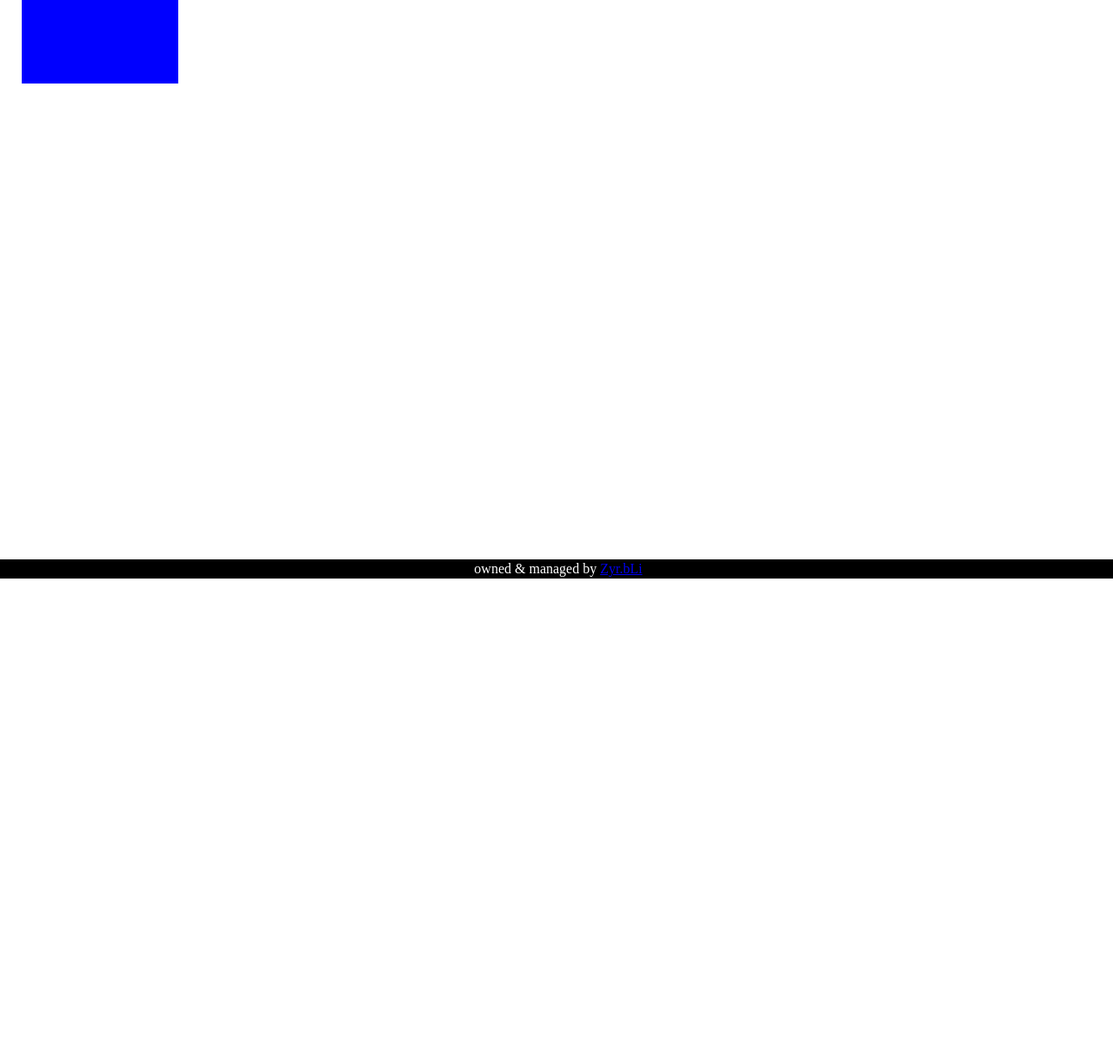
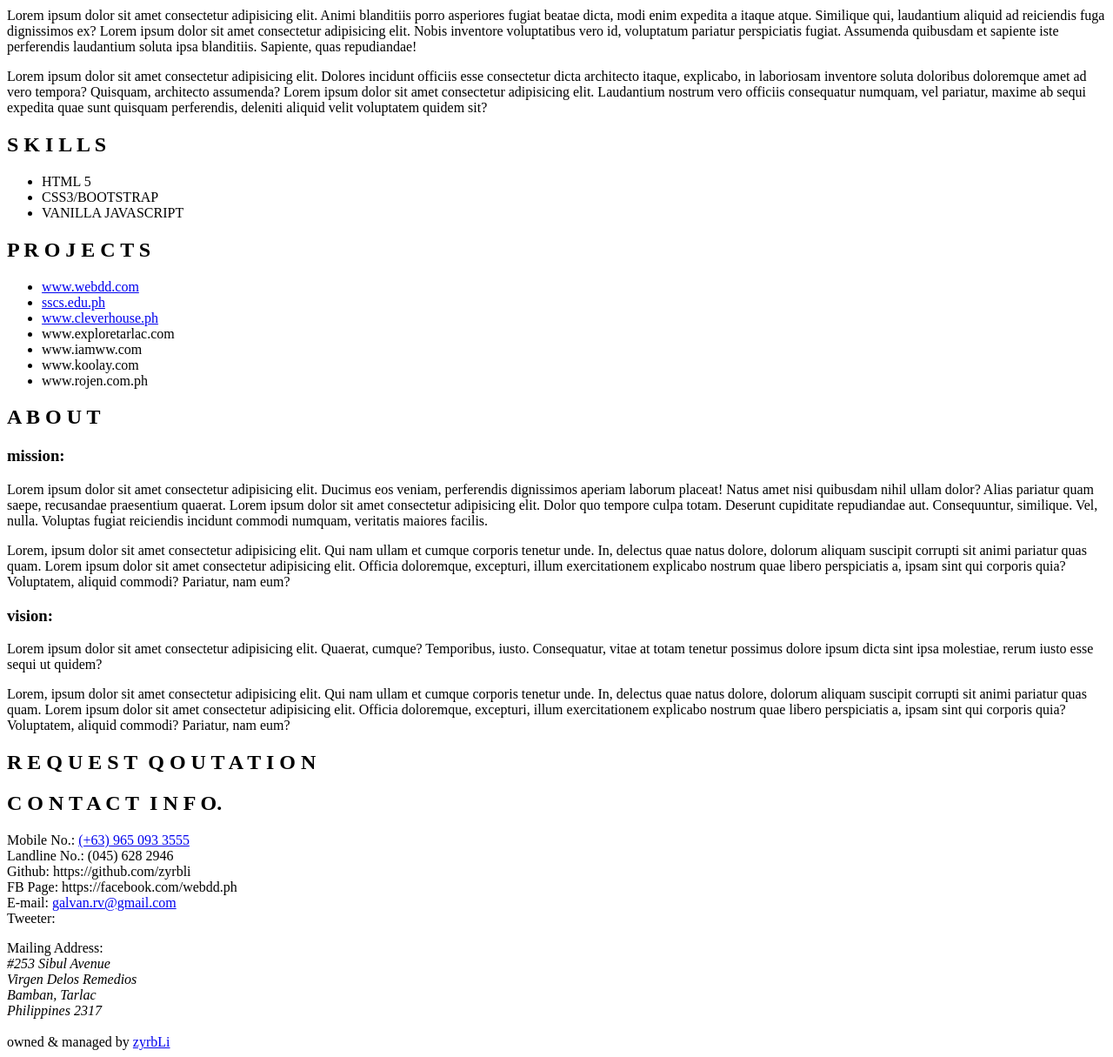
Before and after one commit to zyrbli/profile.rvgalvan, a plain HTML site: page index.html in a window 1280 px wide. Shown: the part 134-1349 px from the top of the page at 87% size. Before the commit the page ends 800 px from the top, so only its background shows below. Drawn offline with Linux system fonts and the light colour scheme.

Commit message:
index.html modified

```diff
--- a/index.html
+++ b/index.html
@@ -5,7 +5,10 @@
     <meta http-equiv="X-UA-Compatible" content="IE=edge">
     <meta name="viewport" content="width=device-width, initial-scale=1.0">
     <title>RV.Galvan | WebDD</title>
-    <link rel="stylesheet" href="css/style.css">
+    <link rel="shortcut icon" href="/profile.rvgalvan/img/bLi.ico" type="image/x-icon">
+    <!--
+        <link rel="stylesheet" href="css/style.css">
+    -->
 </head>
 <body>
     <div class="menu">
@@ -18,13 +21,74 @@
             <a href="http://">request quotation</a>
         </nav>
     </div>
-    <br>
-    <div class="box01">
-        testbox
+
+    <div class="landing_page">
+        <h1>ROMANO VILLO GALVAN <br>
+            <span style="font-size: 24px; color: brown;">Full Stack Web Developer</span>
+        </h1>
+        <p>Lorem ipsum dolor sit amet consectetur adipisicing elit. Animi blanditiis porro asperiores fugiat beatae dicta, modi enim expedita a itaque atque. Similique qui, laudantium aliquid ad reiciendis fuga dignissimos ex? Lorem ipsum dolor sit amet consectetur adipisicing elit. Nobis inventore voluptatibus vero id, voluptatum pariatur perspiciatis fugiat. Assumenda quibusdam et sapiente iste perferendis laudantium soluta ipsa blanditiis. Sapiente, quas repudiandae!</p>
+        <p>Lorem ipsum dolor sit amet consectetur adipisicing elit. Dolores incidunt officiis esse consectetur dicta architecto itaque, explicabo, in laboriosam inventore soluta doloribus doloremque amet ad vero tempora? Quisquam, architecto assumenda? Lorem ipsum dolor sit amet consectetur adipisicing elit. Laudantium nostrum vero officiis consequatur numquam, vel pariatur, maxime ab sequi expedita quae sunt quisquam perferendis, deleniti aliquid velit voluptatem quidem sit?</p>
+
     </div>
 
+    <div class="skills">
+        <h2>S K I L L S</h2>
+        <ul>
+            <li>HTML 5</li>
+            <li>CSS3/BOOTSTRAP</li>
+            <li>VANILLA JAVASCRIPT</li>
+        </ul>
+    </div>
+
+    <div>
+        <h2>P R O J E C T S</h2>
+        <ul>
+            <li><a href="http://www.webdd.com">www.webdd.com</a></li>
+            <li><a href="http://www.sscs.edu.ph">sscs.edu.ph</a></li>
+            <li><a href="http://www.cleverhouse.ph">www.cleverhouse.ph</a></li>
+            <li>www.exploretarlac.com</li>
+            <li>www.iamww.com</li>
+            <li>www.koolay.com</li>
+            <li>www.rojen.com.ph</li>
+        </ul>
+    </div>
+
+    <div class="about">
+        <h2>A B O U T</h2>
+        <h3>mission:</h3>
+        <p>Lorem ipsum dolor sit amet consectetur adipisicing elit. Ducimus eos veniam, perferendis dignissimos aperiam laborum placeat! Natus amet nisi quibusdam nihil ullam dolor? Alias pariatur quam saepe, recusandae praesentium quaerat. Lorem ipsum dolor sit amet consectetur adipisicing elit. Dolor quo tempore culpa totam. Deserunt cupiditate repudiandae aut. Consequuntur, similique. Vel, nulla. Voluptas fugiat reiciendis incidunt commodi numquam, veritatis maiores facilis.</p>
+        <p>Lorem, ipsum dolor sit amet consectetur adipisicing elit. Qui nam ullam et cumque corporis tenetur unde. In, delectus quae natus dolore, dolorum aliquam suscipit corrupti sit animi pariatur quas quam. Lorem ipsum dolor sit amet consectetur adipisicing elit. Officia doloremque, excepturi, illum exercitationem explicabo nostrum quae libero perspiciatis a, ipsam sint qui corporis quia? Voluptatem, aliquid commodi? Pariatur, nam eum?</p>
+
+        <h3>vision:</h3>
+        <p>Lorem ipsum dolor sit amet consectetur adipisicing elit. Quaerat, cumque? Temporibus, iusto. Consequatur, vitae at totam tenetur possimus dolore ipsum dicta sint ipsa molestiae, rerum iusto esse sequi ut quidem?</p>
+        <p>Lorem, ipsum dolor sit amet consectetur adipisicing elit. Qui nam ullam et cumque corporis tenetur unde. In, delectus quae natus dolore, dolorum aliquam suscipit corrupti sit animi pariatur quas quam. Lorem ipsum dolor sit amet consectetur adipisicing elit. Officia doloremque, excepturi, illum exercitationem explicabo nostrum quae libero perspiciatis a, ipsam sint qui corporis quia? Voluptatem, aliquid commodi? Pariatur, nam eum?</p>
+
+    </div>
+
+    <div class="req_qoutation"></div>
+        <h2>R E Q U E S T&ensp;Q O U T A T I O N</h2>
+    </div>
+
+    <div class="contact_info">
+        <h2>C O N T A C T&ensp;I N F O.</h2>
+        <p>Mobile No.: <a href="tel:+639650933555">(+63) 965 093 3555</a> <br>
+           Landline No.: (045) 628 2946 <br>
+           Github: https://github.com/zyrbli <br>
+           FB Page: https://facebook.com/webdd.ph <br>
+           E-mail: <a href="mailto: galvan.rv@gmail.com">galvan.rv@gmail.com</a><br>
+           Tweeter: </p>
+           Mailing Address:
+           <address>
+            #253 Sibul Avenue <br>
+            Virgen Delos Remedios <br>
+            Bamban, Tarlac <br>
+            Philippines 2317
+           </address>
+    </div>
+    <br>
+
     <footer>
-        owned & managed by <a href="#">Zyr.bLi</a>
+        owned & managed by <a href="#">zyrbLi</a>
         <br>
     </footer>
 
```
Also changed, not shown: notes.txt (deleted).
